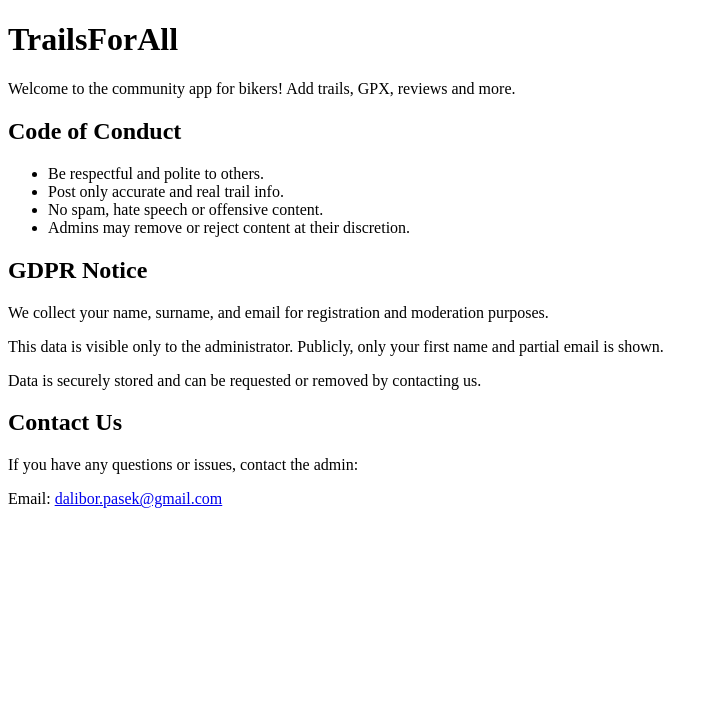
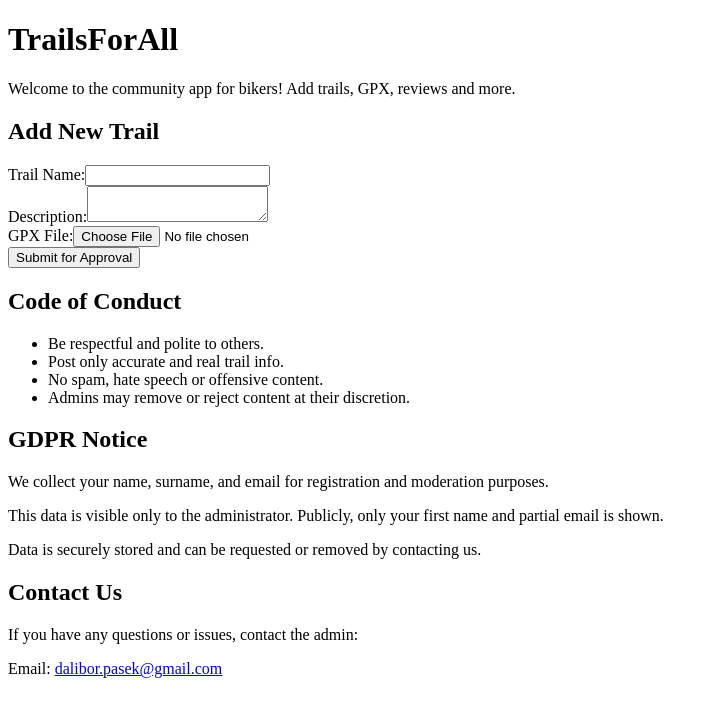
Before and after one commit to djdan85/TrailsForAll, a React (Vite) app: page / in a window 1280 px wide. Shown: the top 716 px of the page, without its empty margins (0-718 px from the left). Built offline with nearby package versions, Linux system fonts and the light colour scheme.

Commit message:
Add files via upload

```diff
--- a/package.json
+++ b/package.json
@@ -1,6 +1,6 @@
 {
   "name": "trailsforall",
-  "version": "1.0.0",
+  "version": "2.0.0",
   "scripts": {
     "dev": "vite",
     "build": "vite build",
--- a/src/App.jsx
+++ b/src/App.jsx
@@ -1,4 +1,5 @@
 import React from "react";
+import TrailForm from "./pages/TrailForm";
 import Contact from "./pages/Contact";
 import CodeOfConduct from "./pages/CodeOfConduct";
 import GDPR from "./pages/GDPR";
@@ -8,6 +9,7 @@ export default function App() {
     <div>
       <h1>TrailsForAll</h1>
       <p>Welcome to the community app for bikers! Add trails, GPX, reviews and more.</p>
+      <TrailForm />
       <CodeOfConduct />
       <GDPR />
       <Contact />
--- /dev/null
+++ b/src/pages/TrailForm.jsx
@@ -0,0 +1,34 @@
+import React, { useState } from "react";
+
+export default function TrailForm() {
+  const [name, setName] = useState("");
+  const [description, setDescription] = useState("");
+  const [gpxFile, setGpxFile] = useState(null);
+
+  const handleSubmit = (e) => {
+    e.preventDefault();
+    alert("Trail submitted (not yet functional): " + name);
+    // TODO: Upload GPX, send to backend for review
+  };
+
+  return (
+    <section>
+      <h2>Add New Trail</h2>
+      <form onSubmit={handleSubmit}>
+        <div>
+          <label>Trail Name:</label>
+          <input type="text" value={name} onChange={(e) => setName(e.target.value)} required />
+        </div>
+        <div>
+          <label>Description:</label>
+          <textarea value={description} onChange={(e) => setDescription(e.target.value)} required />
+        </div>
+        <div>
+          <label>GPX File:</label>
+          <input type="file" accept=".gpx" onChange={(e) => setGpxFile(e.target.files[0])} required />
+        </div>
+        <button type="submit">Submit for Approval</button>
+      </form>
+    </section>
+  );
+}
```
